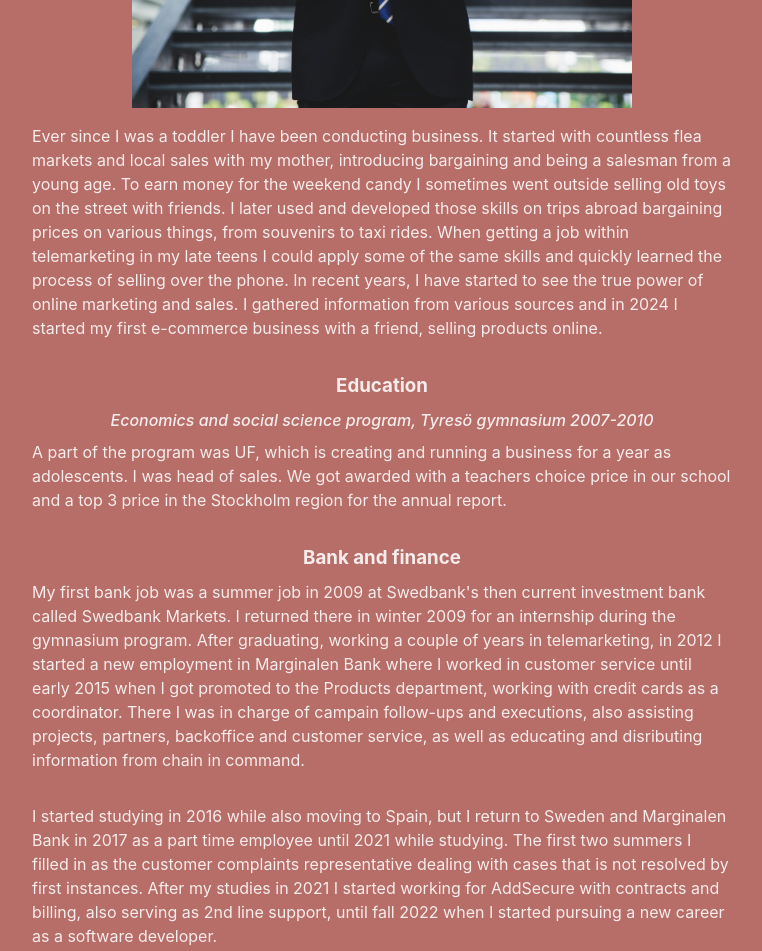
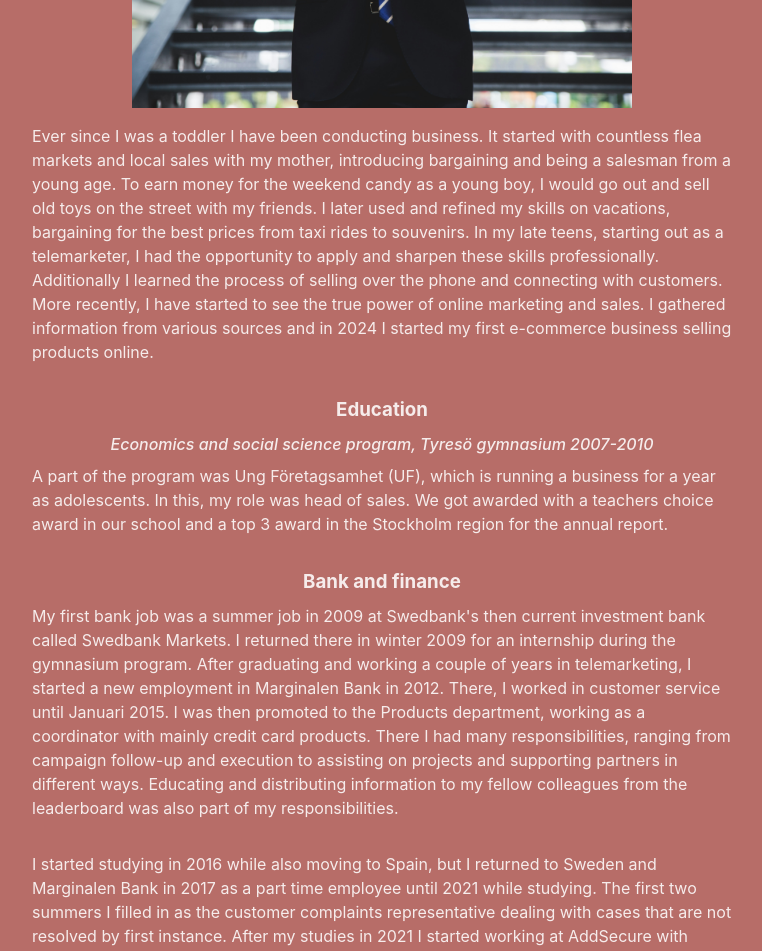
Before and after one commit to ChrisPlaceInSpace/cv, a React (Vite) app in the folder practice-cv/: page /home in a window 1280 px wide. Shown: the part 820-1771 px from the top of the page, without its empty margins (258-1020 px from the left). Built offline with nearby package versions, Linux system fonts and the light colour scheme.

Commit message:
New fav icon and text content edit.

```diff
--- a/practice-cv/index.html
+++ b/practice-cv/index.html
@@ -2,7 +2,7 @@
 <html lang="en">
   <head>
     <meta charset="UTF-8" />
-    <link rel="icon" href="/src/assets/images/Thumbnail Hemsidelogo.png" />
+    <link rel="icon" href="/src/assets/images/CO_favlogo.png" />
     <meta name="viewport" content="width=device-width, initial-scale=1.0" />
   </head>
   <body>
--- a/practice-cv/src/Components/common/header.jsx
+++ b/practice-cv/src/Components/common/header.jsx
@@ -7,7 +7,7 @@ import logoSmall from '../../assets/images/hemsidelogo-transparent-350x350-trim.
 const Header = () => {
 
   const [mobileMenu, setMobileMenu] = useState(false);
-  console.log(mobileMenu);
+
   const mobileMenuRef = useRef(null);
 
   const [stickyHeader, setStickyHeader] = useState(false);
--- a/practice-cv/src/Components/enterSite.jsx
+++ b/practice-cv/src/Components/enterSite.jsx
@@ -25,8 +25,6 @@ const EnterSite = () => {
   const handleClick = () => {
     setEnter(true);
 
-    console.log("User clicked key to enter site");
-
     navigate("/home");
   };
 
--- a/practice-cv/src/Components/home/business.jsx
+++ b/practice-cv/src/Components/home/business.jsx
@@ -11,35 +11,37 @@ export default function Business() {
                 <div className='business-text flex flex-column'>
                     <p>Ever since I was a toddler I have been conducting business.
                         It started with countless flea markets and local sales with my mother, introducing bargaining and being a salesman from a young age.
-                        To earn money for the weekend candy I sometimes went outside selling old toys on the street with friends.
-                        I later used and developed those skills on trips abroad bargaining prices on various things, from souvenirs to taxi rides. When getting
-                        a job within telemarketing in my late teens I could apply some of the same skills and quickly learned the process of selling over the phone.
-                        In recent years, I have started to see the true power of online marketing and sales. I gathered information
-                        from various sources and in 2024 I started my first e-commerce business with a friend, selling products online.
+                        To earn money for the weekend candy as a young boy, I would go out and sell old toys on the street with my friends.
+                        I later used and refined my skills on vacations, bargaining for the best prices from taxi rides to souvenirs. In my late teens,
+                        starting out as a telemarketer, I had the opportunity to apply and sharpen these skills professionally. Additionally I learned the process of selling over the phone
+                        and connecting with customers.
+                        More recently, I have started to see the true power of online marketing and sales. I gathered information
+                        from various sources and in 2024 I started my first e-commerce business selling products online.
                     </p>
                 </div>
             </div>
             <div className='education-container flex flex-column flex-center'>
                 <h3>Education</h3>
                 <h5 className='text-center'>Economics and social science program, Tyresö gymnasium 2007-2010</h5>
-                <p> A part of the program was UF, which is creating and running a business for a year as adolescents. I was head of sales.
-                    We got awarded with a teachers choice price in our school and a top 3 price in the Stockholm region for the annual report.
+                <p> A part of the program was Ung Företagsamhet (UF), which is running a business for a year as adolescents. In this, my role was head of sales.
+                    We got awarded with a teachers choice award in our school and a top 3 award in the Stockholm region for the annual report.
                 </p>
             </div>
             <div className='bank-container flex flex-column flex-center'>
             <h3>Bank and finance</h3>
             <p>My first bank job was a summer job in 2009 at Swedbank's then current investment bank called Swedbank Markets.
                 I returned there in winter 2009 for an internship during the gymnasium program.
-                After graduating, working a couple of years in telemarketing, in 2012 I started a new employment in Marginalen Bank where I worked in customer service until
-                early 2015 when I got promoted to the Products department, working with credit cards as a coordinator.
-                There I was in charge of campain follow-ups and executions, also assisting projects, partners, backoffice and customer service,
-                as well as educating and disributing information from chain in command.
+                After graduating and working a couple of years in telemarketing, I started a new employment in Marginalen Bank in 2012.
+                There, I worked in customer service until Januari 2015. I was then promoted to the Products department,
+                working as a coordinator with mainly credit card products.
+                There I had many responsibilities, ranging from campaign follow-up and execution to assisting on projects and supporting partners in different ways.
+                Educating and distributing information to my fellow colleagues from the leaderboard was also part of my responsibilities.
                 </p>
             </div>
-            <p>I started studying in 2016 while also moving to Spain, but I return to Sweden and Marginalen Bank in 2017 as a part time employee until 2021 while studying.
-                The first two summers I filled in as the customer complaints representative dealing with cases that is not resolved by first instances.
-                After my studies in 2021 I started working for AddSecure with contracts and billing, also serving as 2nd line support,
-                until fall 2022 when I started pursuing a new career as a software developer.
+            <p>I started studying in 2016 while also moving to Spain, but I returned to Sweden and Marginalen Bank in 2017 as a part time employee until 2021 while studying.
+                The first two summers I filled in as the customer complaints representative dealing with cases that are not resolved by first instance.
+                After my studies in 2021 I started working at AddSecure with contracts and billing, also serving as 2nd line support.
+                In the fall of 2022 when I started pursuing a new career as a software developer.
             </p>
 
         </div>
--- a/practice-cv/src/Components/home/developer.jsx
+++ b/practice-cv/src/Components/home/developer.jsx
@@ -16,9 +16,8 @@ export default function Developer() {
           <h3>Education</h3>
           <h5 className='text-center'>.Net developer, IT-Högskolan 2022-2024</h5>
           <div className='education-text flex flex-column'>
-            <p>During two years I studied a work-preparing program to become a .Net developer.<br />
-          The program included several courses and two periods of internship (LIA), where you actually learn
-          to use your skills in the worklife a company or organization.</p><br />
+            <p>During two years I studied a higher vocational education program to become a .Net developer.<br />
+          The program included several courses and two periods of internship (LIA).</p><br />
             Courses included:
             <ul className='list-container'>
             <li>Programming in C#</li>
@@ -31,7 +30,7 @@ export default function Developer() {
             <li>Agile development (including project).
               <p>Using SCRUM method, including sprints, standups and retrospective, for approximately 10 weeks we ran a project creating a React frontend recipe app called GlobeGrub.
               The team consisted of six developers and two project leaders acting as project owner and SCRUM master.
-            To see our school project result, click: <a href='https://globegrub.netlify.app/'>here.</a>
+            To see the GlobeGrub app, click: <a href='https://globegrub.netlify.app/'>here.</a>
             </p>
             </li>
             <li>Clean code.</li>
@@ -47,7 +46,8 @@ export default function Developer() {
             During that period I worked exclusively with developing a project management system to be used for
             the daily operations within the company,
             called Project Manager 2.0 (a new version of an existing system).
-            The system was built with C# in the backend using ASP.NET Core and .Net 6, and included a relational SQL database and a user interface build with HTML, CSS and Javascript.
+            The system was built with C# in the backend using ASP.NET Core and .Net 6, and included a relational SQL database
+            and a user interface built with HTML, CSS and Javascript.
             In other words, I got to work fullstack with the entire development process.
           </p>
         </div>
```
Also changed, not shown: practice-cv/src/Components/home/psychology.jsx (+12 -12 lines), practice-cv/src/assets/images/CO_favlogo.png (added), practice-cv/src/assets/images/Thumbnail Hemsidelogo.png (deleted).
